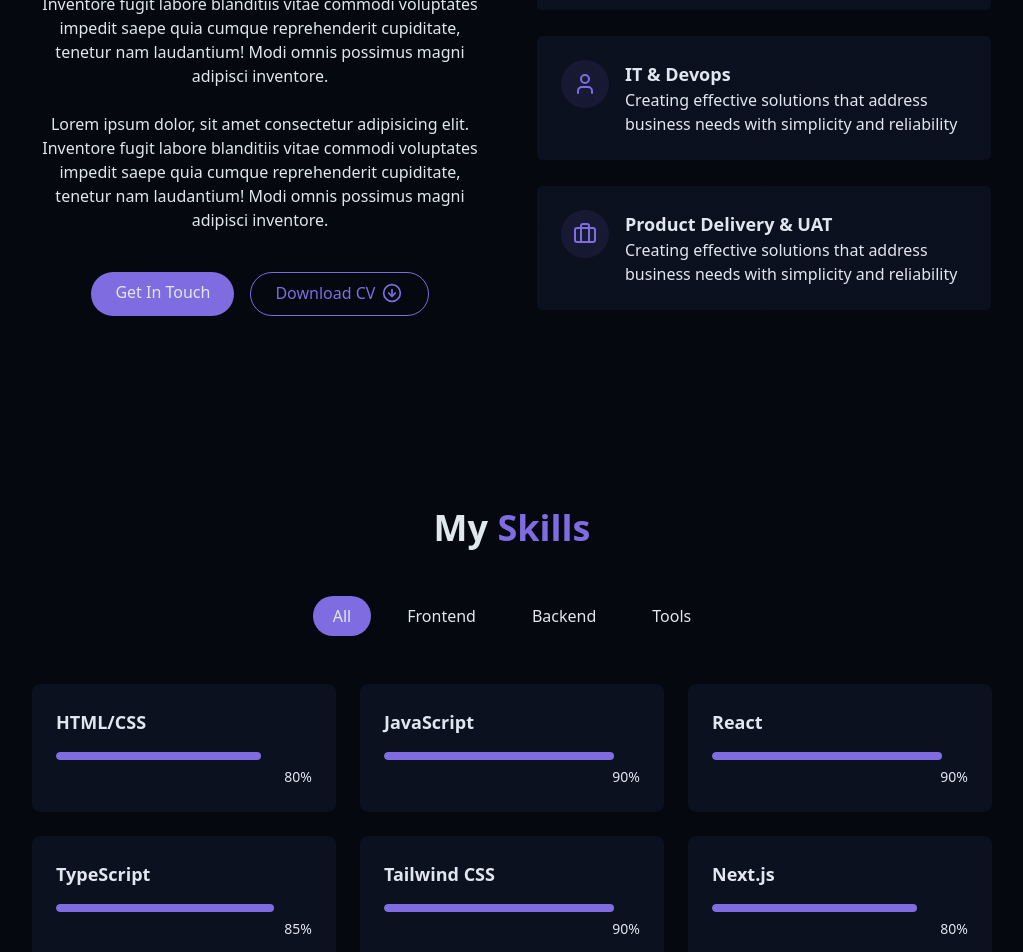
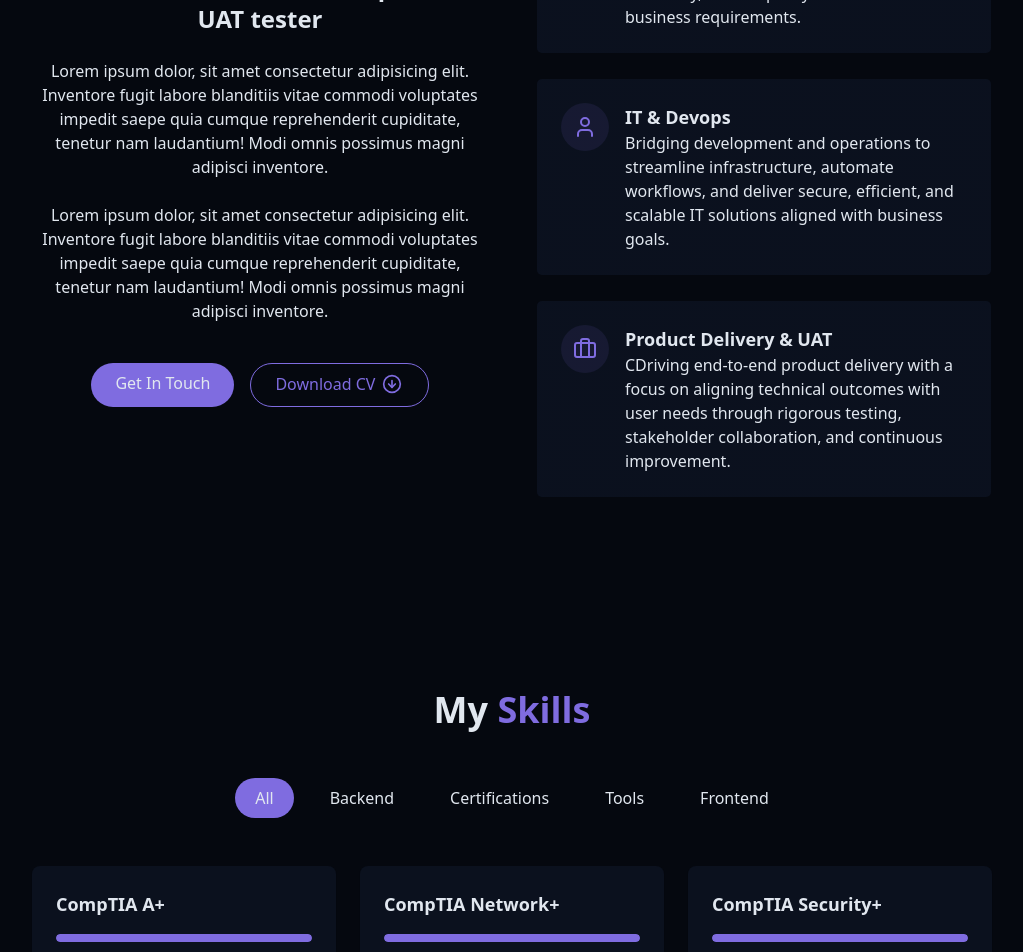
Before and after one commit to C-Damian/portfolio, a React (Vite) app: page / in a window 1280 px wide. Shown: the part 1080-2032 px from the top of the page, without its empty margins (128-1151 px from the left). Built offline with nearby package versions, Linux system fonts and the light colour scheme.

Commit message:
info updates

```diff
--- a/src/components/AboutSection.jsx
+++ b/src/components/AboutSection.jsx
@@ -37,7 +37,7 @@
                 <h4 className="font-semibold text-lg">
                 Back-end Development</h4>
                 <p className="text-muted-foreground">
-                  Creating effective solutions that address business needs with simplicity and reliability
+                Designing and implementing robust server-side solutions that prioritize reliability, scalability, and simplicity to meet real-world business requirements.
                 </p>
               </div>
             </div>
@@ -50,7 +50,7 @@
                 <h4 className="font-semibold text-lg">
                 IT & Devops</h4>
                 <p className="text-muted-foreground">
-                  Creating effective solutions that address business needs with simplicity and reliability
+                Bridging development and operations to streamline infrastructure, automate workflows, and deliver secure, efficient, and scalable IT solutions aligned with business goals.
                 </p>
               </div>
             </div>
@@ -63,7 +63,7 @@
                 <h4 className="font-semibold text-lg">
                 Product Delivery & UAT</h4>
                 <p className="text-muted-foreground">
-                  Creating effective solutions that address business needs with simplicity and reliability
+                  CDriving end-to-end product delivery with a focus on aligning technical outcomes with user needs through rigorous testing, stakeholder collaboration, and continuous improvement.
                 </p>
               </div>
             </div>
--- a/src/components/SkillsSection.jsx
+++ b/src/components/SkillsSection.jsx
@@ -2,29 +2,43 @@
 import { cn } from "../lib/utils";
 
 const skills = [
-  //frontend
-  { name: "HTML/CSS", level: 80, category: "fontend" },
-  { name: "JavaScript", level: 90, category: "frontend" },
-  { name: "React", level: 90, category: "frontend" },
-  { name: "TypeScript", level: 85, category: "frontend" },
-  { name: "Tailwind CSS", level: 90, category: "frontend" },
-  { name: "Next.js", level: 80, category: "frontend" },
 
   // Backend
   { name: "Node.js", level: 80, category: "backend" },
+  { name: "Python", level: 80, category: "backend" },
+  { name: "Bash/Shell Scripting", level: 75, category: "backend" },
+  { name: "SQL", level: 70, category: "backend" },
   { name: "Express", level: 75, category: "backend" },
   { name: "MongoDB", level: 70, category: "backend" },
   { name: "PostgreSQL", level: 65, category: "backend" },
-  { name: "GraphQL", level: 60, category: "backend" },
+
+  // Certifications
+  { name: "CompTIA A+", level: 100, category: "certifications" },
+  { name: "CompTIA Network+", level: 100, category: "certifications" },
+  { name: "CompTIA Security+", level: 100, category: "certifications" },
+  { name: "AWS Cloud Practitioner", level: 100, category: "certifications" },
+  { name: "ITIL 4 Foundation", level: 100, category: "certifications" },
+  { name: "Linux Essentials", level: 100, category: "certifications" },
 
   // Tools
-  { name: "Git/GitHub", level: 90, category: "tools" },
+  { name: "Linux", level: 85, category: "tools" },
+  { name: "CLI (Command Line)", level: 80, category: "tools" },
+  { name: "Git/GitHub", level: 80, category: "tools" },
   { name: "Docker", level: 70, category: "tools" },
-  { name: "Linux", level: 85, category: "tools" },
-  { name: "VS Code", level: 95, category: "tools" }
+  { name: "AWS", level: 70, category: "tools" },
+  { name: "VS Code", level: 90, category: "tools" },
+
+  //frontend
+  { name: "HTML/CSS", level: 80, category: "fontend" },
+  { name: "JavaScript", level: 85, category: "frontend" },
+  { name: "React", level: 75, category: "frontend" },
+  { name: "TypeScript", level: 60, category: "frontend" },
+  { name: "Tailwind CSS", level: 75, category: "frontend" },
+  { name: "Next.js", level: 60, category: "frontend" }
+
 ]
 
-const categories = ["all", "frontend", "backend", "tools"];
+const categories = ["all", "backend", "certifications", "tools", "frontend"];
 
 export const SkillsSection = () => {
   const [activeCategory, setActiveCategory] = useState("all");
@@ -56,7 +70,7 @@
       </div>
 
       <div className="grid grid-cols-1 sm:grid-cols-2 lg:grid-cols-3 gap-6">
-        {filteredSkills.map((skill, key) => (
+        {filteredSkills.sort((a, b) => b.level - a.level).map((skill, key) => (
           <div key={key} className="bg-card p-6 rounded-lg shadow-xs card-hover">
             <div className="text-left mb-4">
               <h3 className="font-semibold text-lg">{skill.name}</h3>
```
